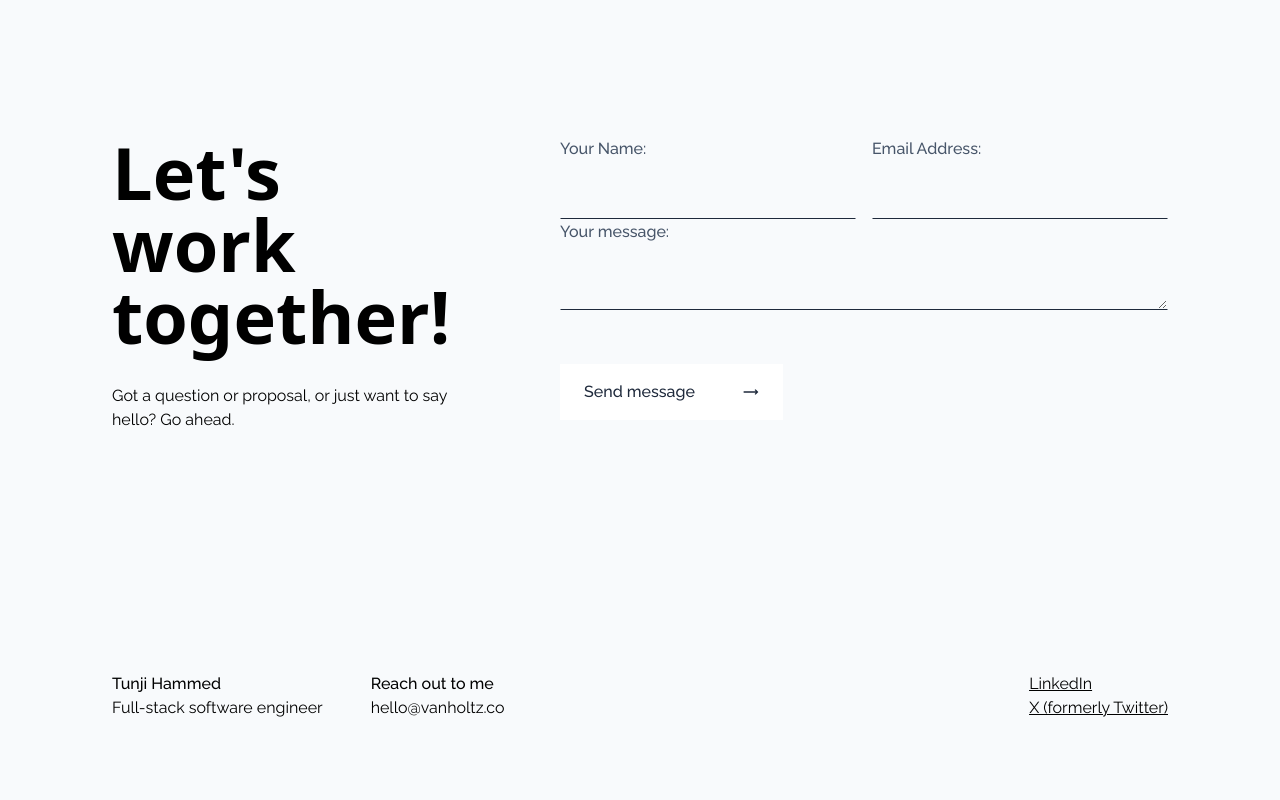
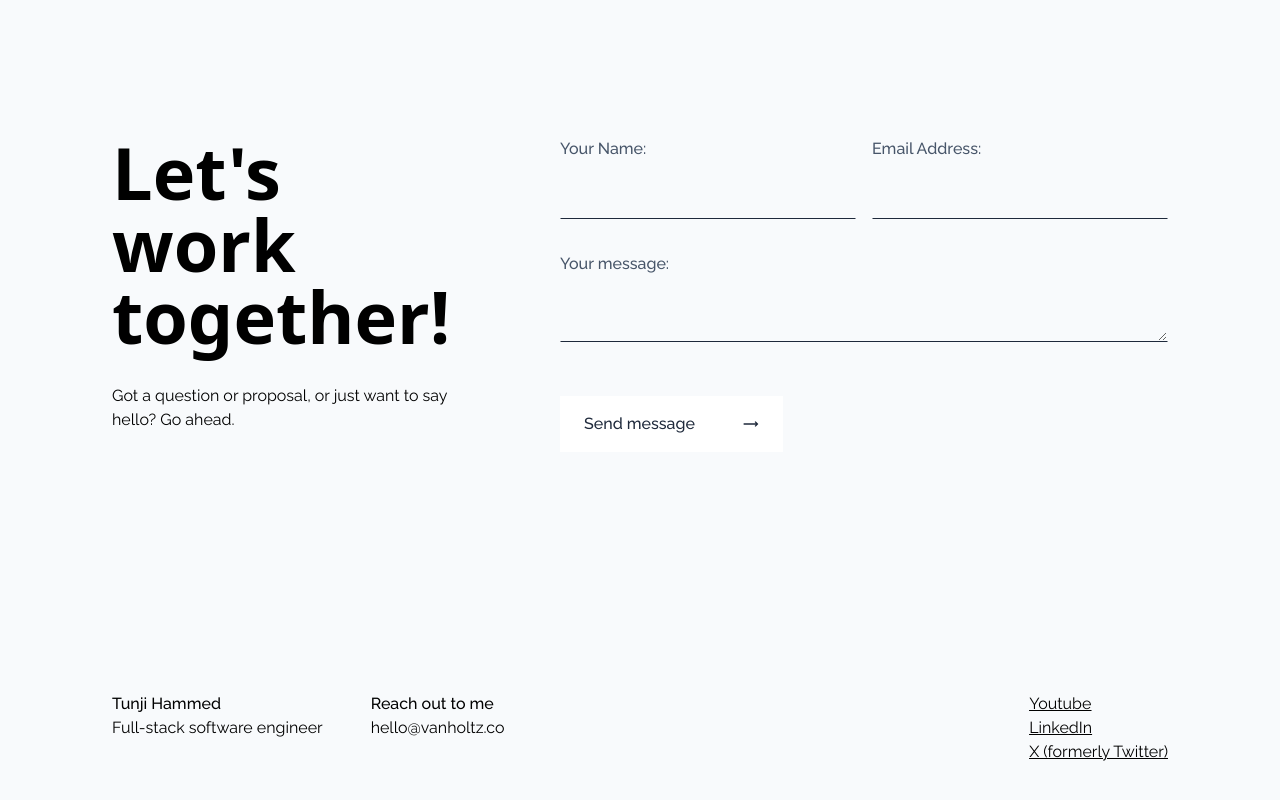
Before and after one commit to tunjiNg01/my-portfolio, a Next.js app: page / in a window 1280 px wide. Shown: the part 2252-3052 px from the top of the page. Built offline with nearby package versions, Linux system fonts and the light colour scheme.

Commit message:
fix contact form alignment

```diff
--- a/components/ContactForm.jsx
+++ b/components/ContactForm.jsx
@@ -3,6 +3,7 @@ import { CgArrowLongRight } from "react-icons/cg";
 export default function ContactForm() {
   return (
     <form action="">
+      <div className="space-y-8 ">
         <div className="block space-y-8 sm:flex sm:space-x-4 sm:space-y-0">
           <div className=" w-full ">
             <label className="font-raleway font-medium text-slate-600 ">
@@ -42,6 +43,8 @@ export default function ContactForm() {
           border-b-slate-800 bg-slate-50 px-0 py-2 font-raleway  focus:outline-none "
           />
         </div>
+      </div>
+
       <button
         type="button"
         className="mt-12 flex items-center space-x-12 bg-white px-6 py-4 font-raleway font-medium text-slate-800"
--- a/components/Footer.jsx
+++ b/components/Footer.jsx
@@ -19,6 +19,9 @@ export default function Footer() {
 
         <div className=" mt-5 font-raleway text-sm underline sm:mt-0 sm:text-base">
           <Link href="#" target="_blank">
+            <p>Youtube</p>
+          </Link>
+          <Link href="#" target="_blank">
             <p> LinkedIn</p>
           </Link>
           <Link href="#" target="_blank">
--- /dev/null
+++ b/path/index.js
@@ -0,0 +1,5 @@
+export const routes = {
+  work: "./work",
+  blog: "./tip-and-tricks",
+  resume: "./resume",
+};
```
Also changed, not shown: src/app/work/page.js (added). Lines whose indentation alone changed are shown as unchanged.
